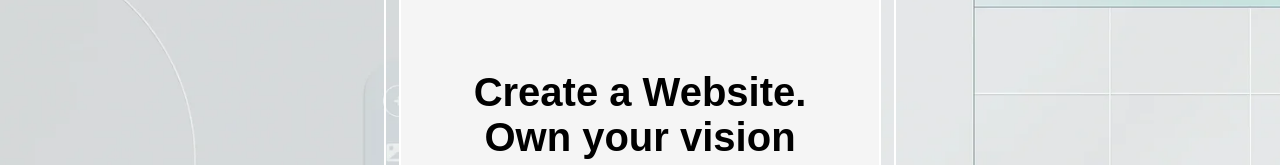
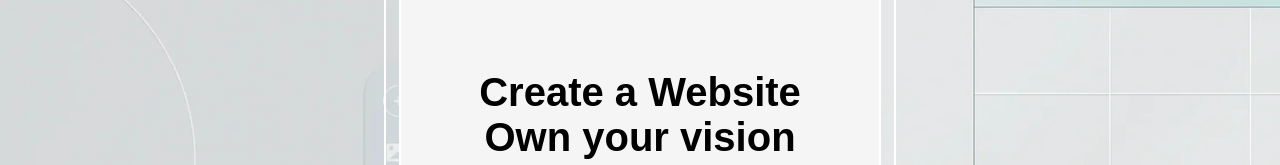
Before and after one commit to RajputSneha17/CSS, a plain HTML site: page index.html in a window 1280 px wide. Shown: the part 196-361 px from the top of the page. Drawn offline with Linux system fonts and the light colour scheme.

Commit message:
Update index.html

```diff
--- a/index.html
+++ b/index.html
@@ -12,7 +12,7 @@
         <div class="section-div">
             <div class="section-div-content">
                 <div class="heading">
-                    <h1>Create a Website.</h1>
+                    <h1>Create a Website</h1>
                     <h1>Own your vision</h1>
                 </div>
                 <div class="input-button">
```
